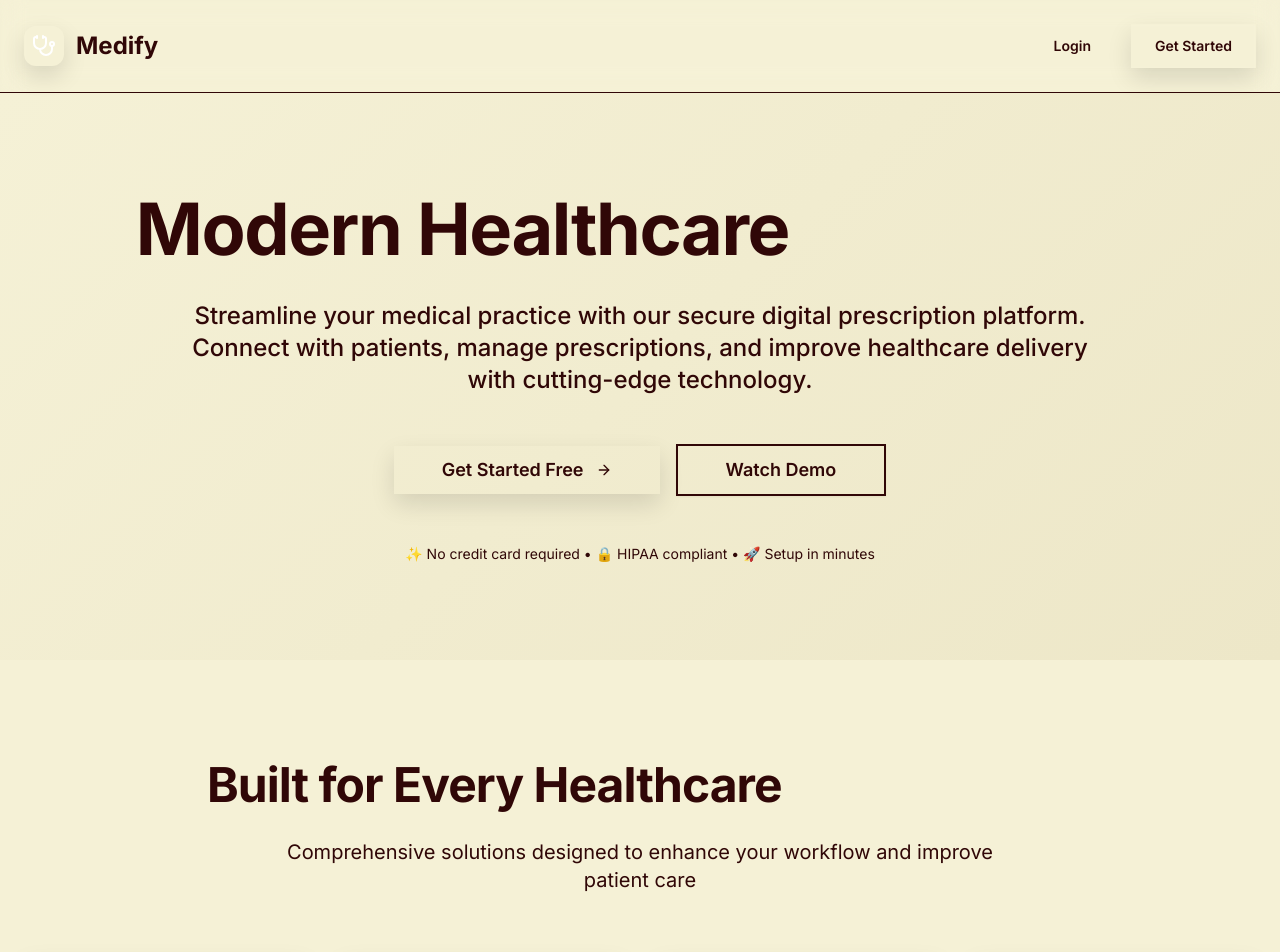
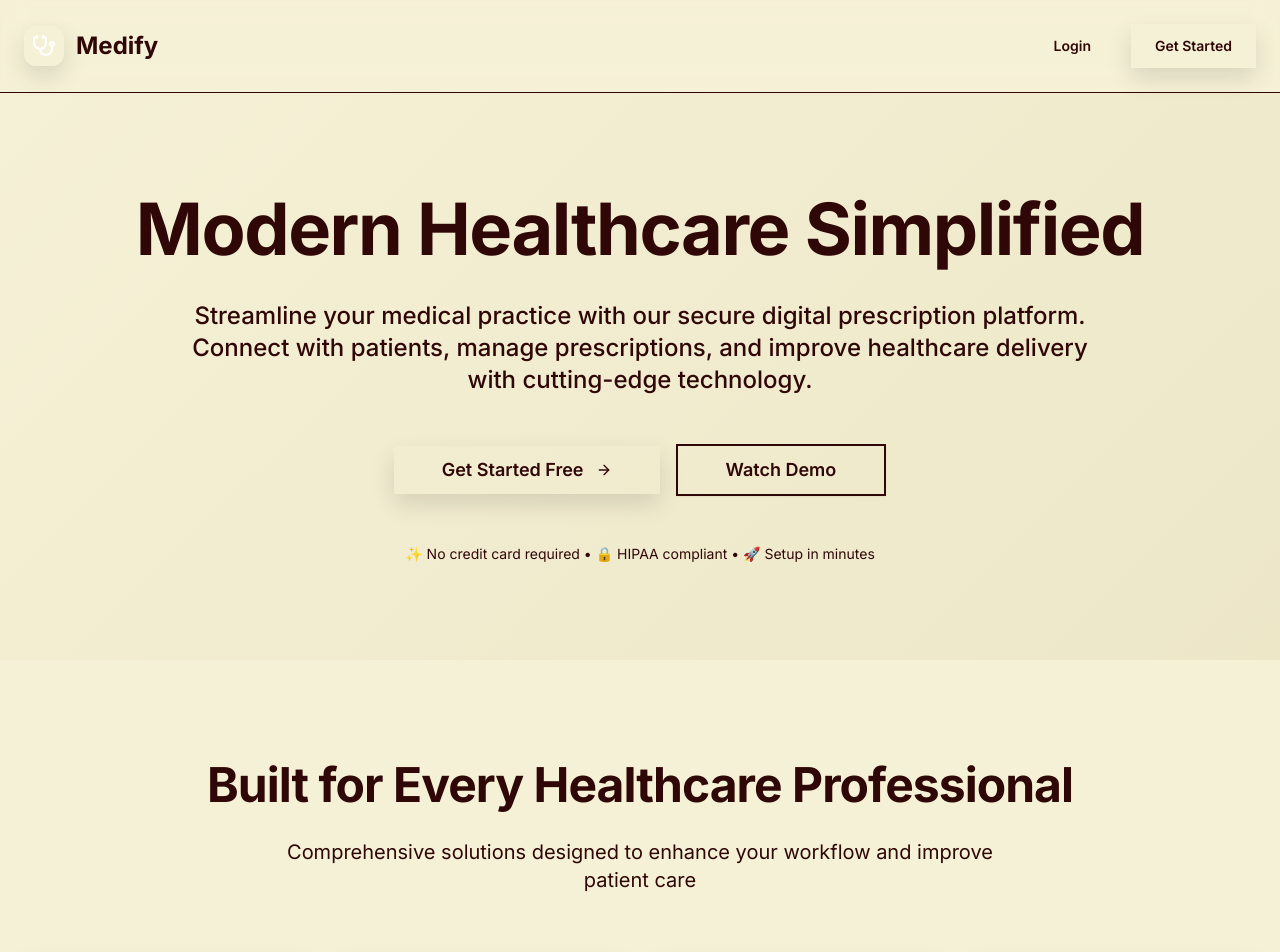
Before and after one commit to garvit45621/script-scan-secure, a React (Vite) app: page / in a window 1280 px wide. Shown: the top 952 px of the page. Built offline with nearby package versions, Linux system fonts and the light colour scheme.

Commit message:
Update Index.tsx
Khushal  the  GOAT

```diff
--- a/src/pages/Index.tsx
+++ b/src/pages/Index.tsx
@@ -49,7 +49,7 @@ const Index = () => {
           <div className="fade-in-up">
             <h1 className="text-5xl md:text-6xl lg:text-7xl font-bold text-foreground mb-8 leading-tight">
               Modern Healthcare{" "}
-              <span className="bg-gradient-to-r from-primary to-medical-blue bg-clip-text text-transparent">
+              <span className="bg-gradient-to-r from-primary to-medical-blue bg-clip-text ">
                 Simplified
               </span>
             </h1>
@@ -83,7 +83,7 @@ const Index = () => {
           <div className="text-center mb-16 fade-in-up">
             <h2 className="text-3xl md:text-4xl lg:text-5xl font-bold text-foreground mb-6">
               Built for Every Healthcare{" "}
-              <span className="bg-gradient-to-r from-medical-green to-medical-blue bg-clip-text text-transparent">
+              <span className="bg-gradient-to-r from-medical-green to-medical-blue bg-clip-text ">
                 Professional
               </span>
             </h2>
```
